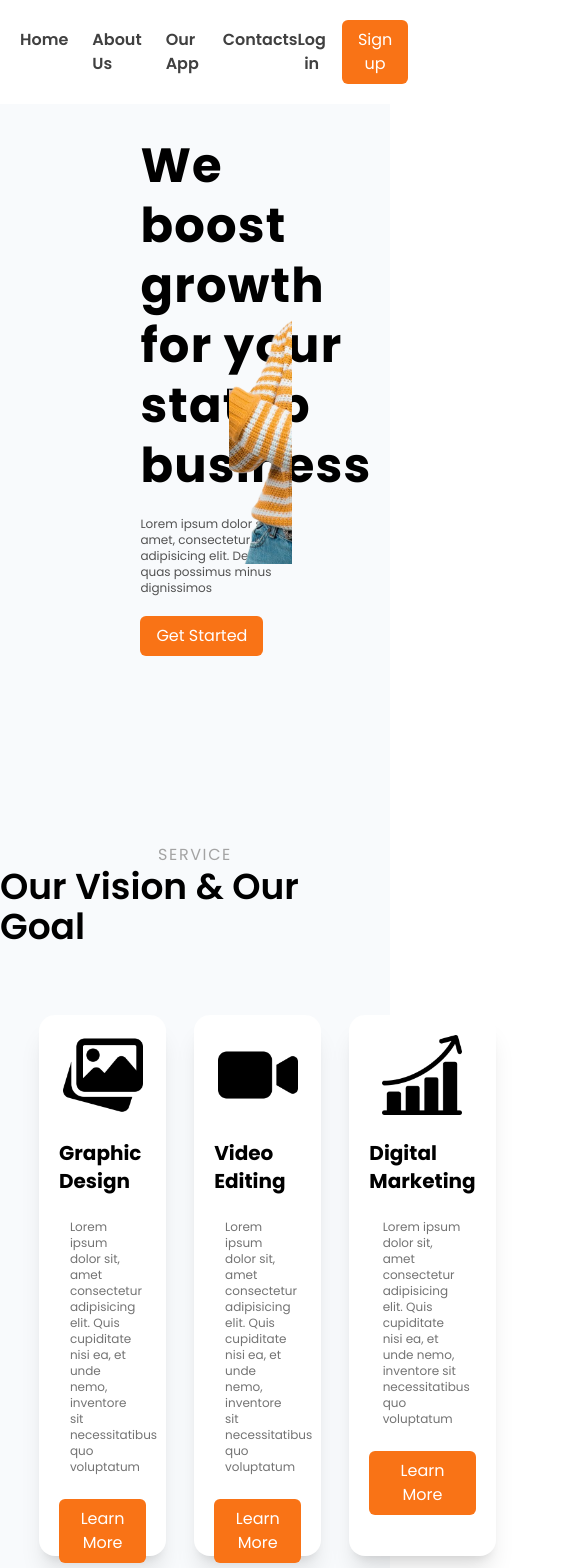
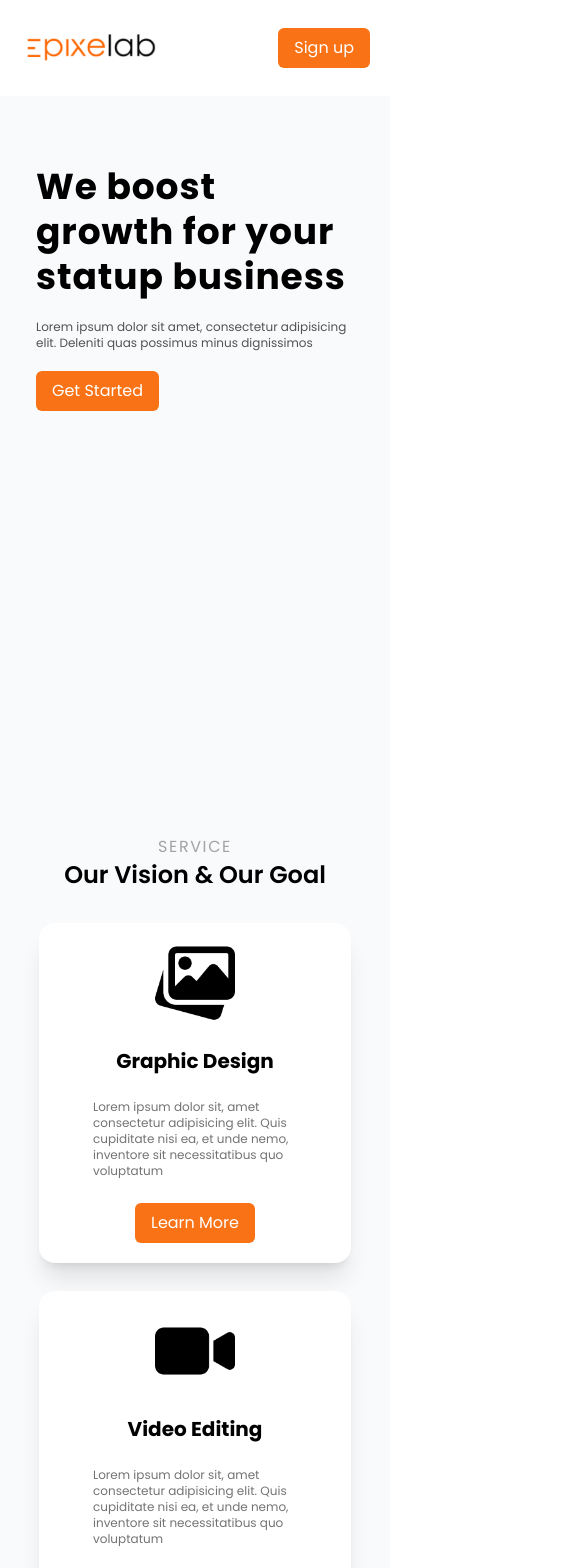
Before and after one commit to the-coder-sachin/pixelab-frontend, a React (Vite) app: page / in a window 390 px wide. Shown: the top 1568 px of the page, 585 px wide, since content can reach past the window. Built offline with nearby package versions, Linux system fonts and the light colour scheme.

Commit message:
add respnsiveness

```diff
--- a/src/components/Cards/Card.jsx
+++ b/src/components/Cards/Card.jsx
@@ -3,7 +3,7 @@ import Button from '../Button/Button'
 
 const Card = ({icon, title, description}) => {
   return (
-    <div className='flex flex-col items-center shadow-xl p-5 gap-6 cursor-pointer rounded-2xl hover:scale-105 transition-all duration-300 bg-white'>
+    <div className='flex flex-col items-center shadow-xl p-5 gap-6 cursor-pointer rounded-2xl hover:scale-105 transition-all duration-300 bg-white max-w-[330px]'>
         <div className="icon">
             <img src={icon} alt="icon" className='size-20 object-cover' />
         </div>
--- a/src/components/Cards/TestimonialCard.jsx
+++ b/src/components/Cards/TestimonialCard.jsx
@@ -8,7 +8,7 @@ const TestimonialCard = ({picture, name, feedback}) => {
 
   return (
     <div>
-        <div className="card w-[380px] h-[170px] flex">
+        <div className="card w-[300px] md:w-[380px] md:h-[170px] my-2  flex flex-col gap-5 justify-center items-center">
          <div className="img h-full w-[30%] flex justify-end">
             <img src={picture} alt="profile" className='size-16 rounded-full mr-4 transition-all duration-300 hover:scale-105 cursor-pointer' />
          </div>
--- a/src/components/Navbar.jsx
+++ b/src/components/Navbar.jsx
@@ -6,20 +6,20 @@ const Navbar = () => {
   return (
     <>
     <nav>
-        <div className="flex items-center justify-between p-5 pr-12">
+        <div className="flex items-center justify-between sm:p-5 sm:pr-12 pr-5 py-5">
             <div className="logo cursor-pointer">
                 <img src={logo} alt="logo"
                 className='h-[56px]'
                 />
             </div>
-        <ul className="flex gap-6">
+        <ul className=" gap-6 hidden md:flex">
             <li className='font-semibold hover:text-orange-500 text-neutral-700 cursor-pointer'>Home</li>
             <li className='font-semibold hover:text-orange-500 text-neutral-700 cursor-pointer'>About Us</li>
             <li className='font-semibold hover:text-orange-500 text-neutral-700 cursor-pointer'>Our App</li>
             <li className='font-semibold hover:text-orange-500 text-neutral-700 cursor-pointer'>Contacts</li>
         </ul>
         <div className="login-signup flex gap-4">
-            <button className='font-semibold text-neutral-700 hover:text-orange-500'>Log in</button>
+            <button className='font-semibold text-neutral-700 hover:text-orange-500 hidden sm:block'>Log in</button>
             <Button>Sign up</Button>
         </div>
         </div>
--- a/src/components/sections/Footer.jsx
+++ b/src/components/sections/Footer.jsx
@@ -4,21 +4,28 @@ import { logo } from '../../assets/assets'
 const Footer = () => {
   return (
     <footer>
-      <div className="flex px-16 py-4 justify-between items-center text-purple-950 font-[500]">
-        <img src={logo} alt="logo" className="cursor-pointer h-14" />
-        <p className="copyright">
+      <div className="flex px-16 py-4 justify-between items-center text-purple-950 font-[500] flex-col xl:flex-row">
+        <img
+          src={logo}
+          alt="logo"
+          className="cursor-pointer h-14 hidden sm:block"
+        />
+        <p className="copyright text-xs sm:text-sm md:text-base text-nowrap">
           © 1996-2025, pixelab.com, all rights reserved.
         </p>
-        <ul className="link flex justify-between gap-5 ml-16">
-            <li className='cursor-pointer hover:text-orange-400'>Portfolio</li>
-            <li className='cursor-pointer hover:text-orange-400'>How it works</li>
-            <li className='cursor-pointer hover:text-orange-400'>pricing</li>
-            <li className='cursor-pointer hover:text-orange-400'>about</li>
-            <li className='cursor-pointer hover:text-orange-400'>login</li>
+        <ul className="link flex justify-between gap-5 xl:ml-16 text-nowrap flex-col items-center mt-3 xl:mt-0 text-xs sm:text-sm md:text-base sm:flex-row">
+          <li className="cursor-pointer hover:text-orange-400">Portfolio</li>
+          <li className="cursor-pointer hover:text-orange-400">How it works</li>
+          <li className="cursor-pointer hover:text-orange-400">pricing</li>
+          <li className="cursor-pointer hover:text-orange-400">about</li>
+          <li className="cursor-pointer hover:text-orange-400">login</li>
         </ul>
       </div>
       <hr />
-      <p className='p-9 text-sm text-slate-500'>Lorem ipsum dolor, sit amet consectetur adipisicing elit. Hic repudiandae saepe fuga?</p>
+      <p className="p-9 text-sm text-slate-500 text-center">
+        Lorem ipsum dolor, sit amet consectetur adipisicing elit. Hic
+        repudiandae saepe fuga?
+      </p>
     </footer>
   );
 }
--- a/src/components/sections/HeroSection.jsx
+++ b/src/components/sections/HeroSection.jsx
@@ -5,10 +5,10 @@ import Button from '../Button/Button';
 const HeroSection = () => {
   return (
     <>
-      <section className="flex w-full px-12 h-[80vh] bg-slate-50">
+      <section className="flex w-full md:px-12 h-[80vh] bg-slate-50">
         <div className="left flex flex-1 justify-end">
-          <div className="container w-[60%] flex flex-col gap-5 justify-start items-start mt-8">
-            <h1 className="text-5xl font-bold poppins-regular tracking-wide leading-tight">
+          <div className="container lg:w-[60%] flex flex-col gap-5 justify-start items-start mt-8 p-9 md:p-0">
+            <h1 className="md:text-5xl text-4xl font-bold poppins-regular tracking-wide leading-tight">
               We boost growth for your statup business
             </h1>
             <p className='text-xs text-neutral-600'>
@@ -20,8 +20,8 @@ const HeroSection = () => {
             </Button>
           </div>
         </div>
-        <div className="right flex-1 relative">
-          <img src={heroBg} alt="hero" className="h-[460px] object-cover absolute top-0 left-[-50px] hover:scale-105 transition-all duration-500 cursor-pointer" />
+        <div className="right sm:flex-1 relative">
+          <img src={heroBg} alt="hero" className="h-[460px] object-cover absolute top-0 left-[-50px] hover:scale-105 transition-all duration-500 cursor-pointer hidden sm:block" />
         </div>
       </section>
     </>
--- a/src/components/sections/Services.jsx
+++ b/src/components/sections/Services.jsx
@@ -4,15 +4,15 @@ import { cameraIcon, diagramIcon, imageIcon } from '../../assets/assets'
 
 const Services = () => {
   return (
-    <section className='h-[100vh] flex flex-col bg-slate-50 pt-16'>
+    <section className='xl:h-[110vh] flex flex-col bg-slate-50 pt-16'>
       <div className="title flex justify-center flex-col items-center">
         <h2 className="text-neutral-400 uppercase tracking-widest">service</h2>
-        <p className="capitalize text-4xl font-semibold">
+        <p className="capitalize text-2xl sm:text-4xl font-semibold ">
           our vision & our goal
         </p>
       </div>
       <div className='flex justify-center items-center flex-1'>
-        <div className="cards flex gap-7 w-[80%] h-[80%]">
+        <div className="cards flex flex-col gap-7 w-[80%] h-[80%] py-8 sm:p-20 justify-center items-center xl:flex-row">
           <Card icon={imageIcon} title={"graphic design"} />
           <Card icon={cameraIcon} title={"video editing"} />
           <Card icon={diagramIcon} title={"digital marketing"} />
--- a/src/components/sections/SubscribeSection.jsx
+++ b/src/components/sections/SubscribeSection.jsx
@@ -3,19 +3,19 @@ import { mailBg } from '../../assets/assets';
 
 const SubscribeSection = () => {
   return (
-    <section className="h-[100vh] flex flex-col bg-slate-50 pt-10">
+    <section className="xl:h-[100vh] flex flex-col bg-slate-50 pt-10">
       <div className="title flex justify-center flex-col items-center mb-8">
         <h2 className="text-neutral-400 uppercase tracking-widest">
           our team
         </h2>
-        <p className="capitalize text-4xl font-semibold">
+        <p className="capitalize md:text-4xl sm:text-2xl font-semibold text-xl">
           subscribe our newsletter
         </p>
       </div>
-      <div className="wrapper flex px-20">
+      <div className="wrapper flex xl:px-20 flex-col justify-center items-center lg:flex-row">
         <img src={mailBg} alt="image" className='h-[400px]' />
-        <div className="content w-full pt-10 px-5 flex flex-col gap-7">
-            <p>Lorem ipsum dolor sit amet consectetur, adipisicing elit. Sint inventore tempora laborum, animi molestias consequatur. Optio animi, explicabo deserunt, porro tempora doloremque culpa delectus dolores, aperiam saepe provident sed pariatur?</p>
+        <div className="content w-full pt-10 px-5 sm:p-10 md:p-16 flex flex-col gap-7">
+            <p className='text-xs sm:text-sm md:text-base'>Lorem ipsum dolor sit amet consectetur, adipisicing elit. Sint inventore tempora laborum, animi molestias consequatur. Optio animi, explicabo deserunt, porro tempora doloremque culpa delectus dolores, aperiam saepe provident sed pariatur?</p>
             <input type="email" placeholder='Your E-mail here....'
             className='w-full shadow-2xl py-4 pl-5 rounded-lg outline-none'
             />
--- a/src/components/sections/TeamSection.jsx
+++ b/src/components/sections/TeamSection.jsx
@@ -3,7 +3,7 @@ import TeamCard from '../Cards/TeamCard';
 
 const TeamSection = () => {
   return (
-    <section className="h-[100vh] flex flex-col bg-slate-50 pt-10">
+    <section className="xl:h-[100vh] flex flex-col bg-slate-50 pt-10">
       <div className="title flex justify-center flex-col items-center">
         <h2 className="text-neutral-400 uppercase tracking-widest">
           Our team
@@ -12,7 +12,7 @@ const TeamSection = () => {
           meet the team
         </p>
       </div>
-      <div className="wrapper flex justify-center gap-4 pt-12">
+      <div className="wrapper flex justify-center gap-4 md:pt-12 items-center flex-col p-5 md:flex-row">
         <TeamCard/>
         <TeamCard/>
         <TeamCard/>
--- a/src/components/sections/Tesimonials.jsx
+++ b/src/components/sections/Tesimonials.jsx
@@ -4,15 +4,15 @@ import { dp } from '../../assets/assets';
 
 const Tesimonials = () => {
   return (
-    <section className="h-[100vh] flex flex-col bg-slate-50 pt-10">
+    <section className=" flex flex-col bg-slate-50 pt-10">
       <div className="title flex justify-center flex-col items-center">
         <h2 className="text-neutral-400 uppercase tracking-widest">testimonials</h2>
-        <p className="capitalize text-4xl font-semibold">
+        <p className="capitalize text-xl md:text-4xl font-semibold">
           what clients say about us
         </p>
       </div>
-      <div className="block h-full px-20">
-        <div className="wrapper h-full w-full  flex flex-wrap justify-center items-center px-20 gap-5 pt-16">
+      <div className="md:h-[400px] -20 my-5 flex justify-center items-center">
+        <div className="wrapper h-full w-fit flex flex-col sm:flex-wrap justify-center items-center pt-6">
             <TestimonialCard picture={dp} name={'kayley frame'} feedback={''}/>
             <TestimonialCard picture={dp} name={'kayley frame'} feedback={''}/>
             <TestimonialCard picture={dp} name={'kayley frame'} feedback={''}/>
```
Also changed, not shown: src/components/sections/Section3.jsx (+7 -7 lines).
